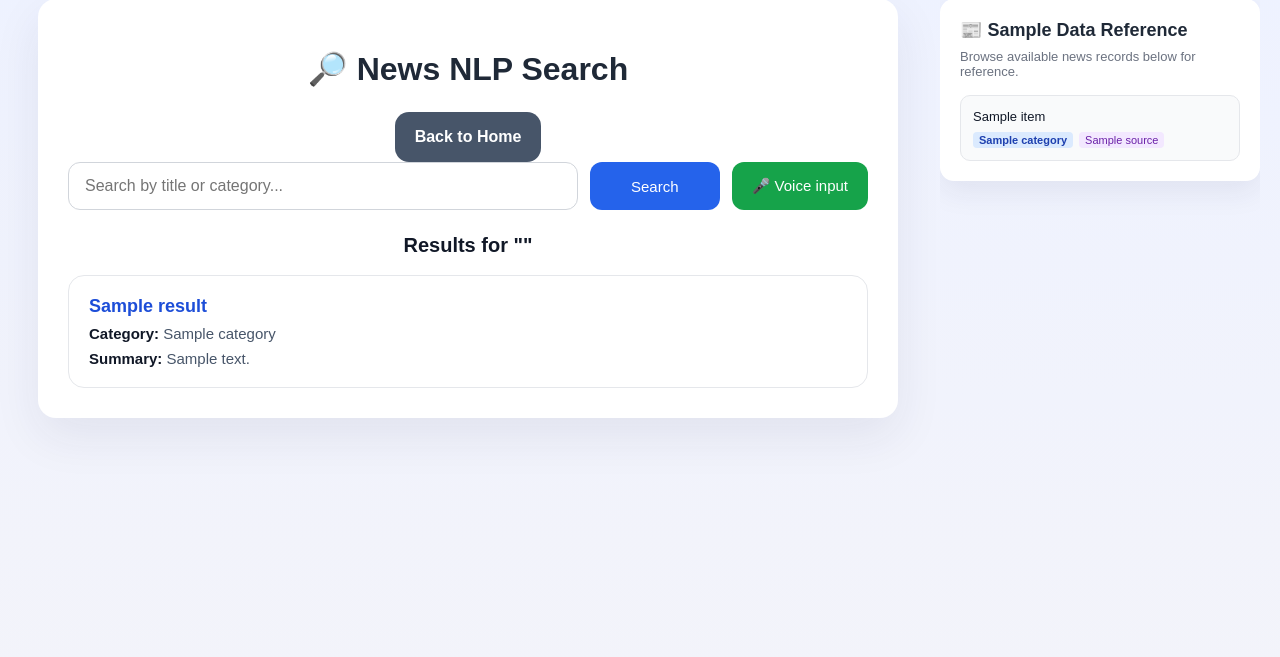
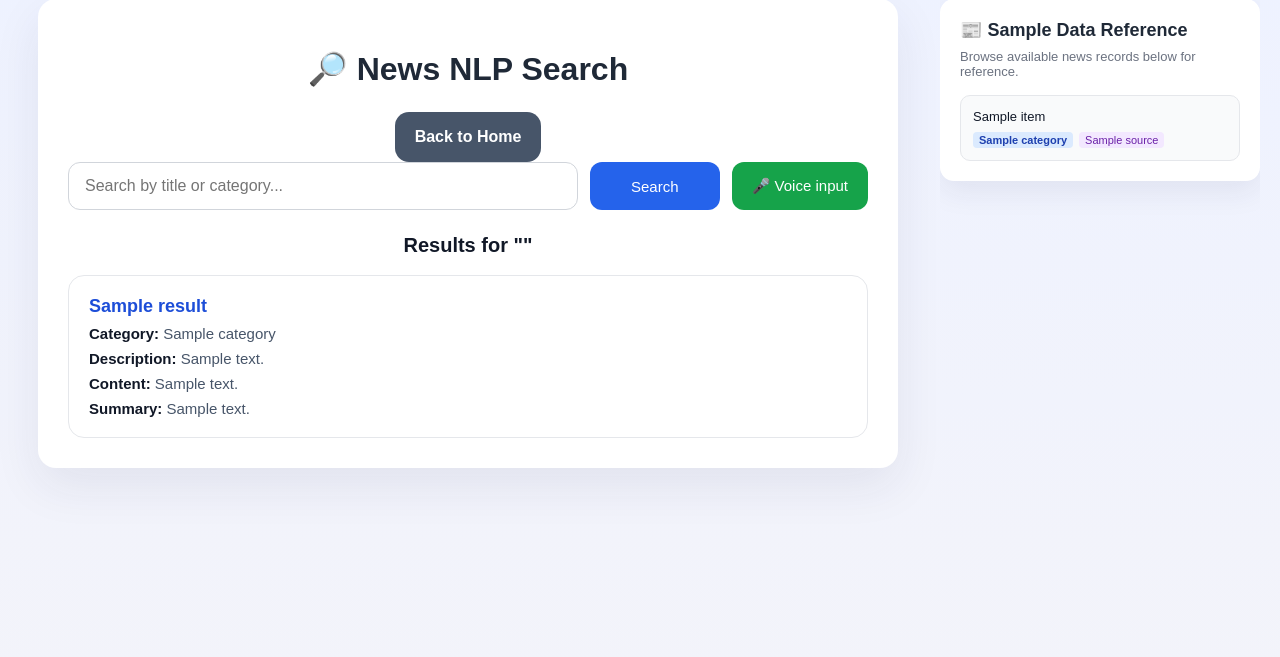
Before and after one commit to varmanishanth90-glitch/NLP_news_project, a Flask app: template templates/index.html in a window 1280 px wide. Shown: the part 21-678 px from the top of the page. Run offline with Flask 3, Linux system fonts and the light colour scheme; the template is opened without the code that fills it: most values are stand-ins (such as "Sample title", 1, 10 or a date in 2020); parts of the project's set-up code (start-up, migrations or seed data) failed here and were passed over.

Commit message:
2 news feilds added in scoure and in front end

```diff
--- a/app.py
+++ b/app.py
@@ -29,12 +29,15 @@ def news_search():
             for item in all_news[:30]:  # Get first 30 records
                 try:
                     title = item.get("title") or ""
-                    category = categorize(title)
+                    description = item.get("description") or ""
+                    content = item.get("content") or ""
+                    category = categorize(title, description, content)
                     sample_data.append({
                         "title": title,
                         "url": item.get("url") or "#",
                         "category": category,
-                        "source": item.get("source_name") or "Unknown"
+                        "source": item.get("source_name") or "Unknown",
+                        "description": description[:100] if description else ""
                     })
                 except Exception:
                     continue
@@ -62,16 +65,25 @@ def news_search():
                     for item in news_items:
                         try:
                             title = item.get("title") or ""
-                            category = categorize(title)
-                            if ((query.lower() in title.lower()) or (query.lower() in category.lower())) and title not in seen_titles:
+                            description = item.get("description") or ""
+                            content = item.get("content") or ""
+                            category = categorize(title, description, content)
+
+                            # Search across all text fields
+                            search_text = f"{title} {description} {content} {category}".lower()
+                            if (query.lower() in search_text) and title not in seen_titles:
                                 seen_titles.add(title)
-                                processed = process_text(title)
-                                summary = summarize_text(title)
+                                # Combine all text for better summarization
+                                combined_text = f"{title} {description} {content}"
+                                processed = process_text(combined_text)
+                                summary = summarize_text(combined_text)
                                 results.append({
                                     "title": title,
                                     "url": item.get("url") or "#",
                                     "summary": summary,
                                     "category": category,
+                                    "description": description,
+                                    "content": content[:200] if content else "",
                                     "tokens": processed["tokens"]
                                 })
                         except Exception as item_error:
--- a/db.py
+++ b/db.py
@@ -35,7 +35,7 @@ def get_news():
     conn = _get_mysql_connection()
     cursor = conn.cursor(dictionary=True)
     cursor.execute(
-        "SELECT DISTINCT id, title, url, published_at, source_name FROM google_news ORDER BY published_at DESC LIMIT 50"
+        "SELECT DISTINCT id, title, url, published_at, source_name, description, content FROM google_news ORDER BY published_at DESC LIMIT 50"
     )
     rows = cursor.fetchall()
     conn.close()
--- a/nlp_utils.py
+++ b/nlp_utils.py
@@ -204,8 +204,10 @@ def summarize_text(text, word_limit=30):
     return " ".join(tokens[:word_limit])
 
 
-def categorize(text):
-    predicted = predict_category(text)
+def categorize(text, description="", content=""):
+    # Combine text fields for better categorization
+    combined_text = f"{text} {description} {content}"
+    predicted = predict_category(combined_text)
     # Map the prediction to more application-friendly categories
     if predicted in {"Finance", "Sports", "Politics", "Technology", "Health", "Entertainment", "War", "Automobile", "Airlines", "Train", "Travel", "Education"}:
         return predicted
--- a/static/style.css
+++ b/static/style.css
@@ -239,6 +239,8 @@ h1 {
 }
 
 .result-meta,
+.result-description,
+.result-content,
 .result-summary {
     margin-top: 8px;
     color: #475569;
@@ -246,6 +248,8 @@ h1 {
 }
 
 .result-meta span,
+.result-description span,
+.result-content span,
 .result-summary span {
     font-weight: 600;
     color: #111827;
--- a/templates/index.html
+++ b/templates/index.html
@@ -32,6 +32,12 @@
                         <li class="result-item">
                             <a href="{{ r['url'] }}" target="_blank">{{ r['title'] }}</a>
                             <div class="result-meta"><span>Category:</span> {{ r['category'] }}</div>
+                            {% if r['description'] %}
+                                <div class="result-description"><span>Description:</span> {{ r['description'] }}</div>
+                            {% endif %}
+                            {% if r['content'] %}
+                                <div class="result-content"><span>Content:</span> {{ r['content'] }}{% if r['content']|length >= 200 %}...{% endif %}</div>
+                            {% endif %}
                             <div class="result-summary"><span>Summary:</span> {{ r['summary'] }}</div>
                         </li>
                     {% endfor %}
```
